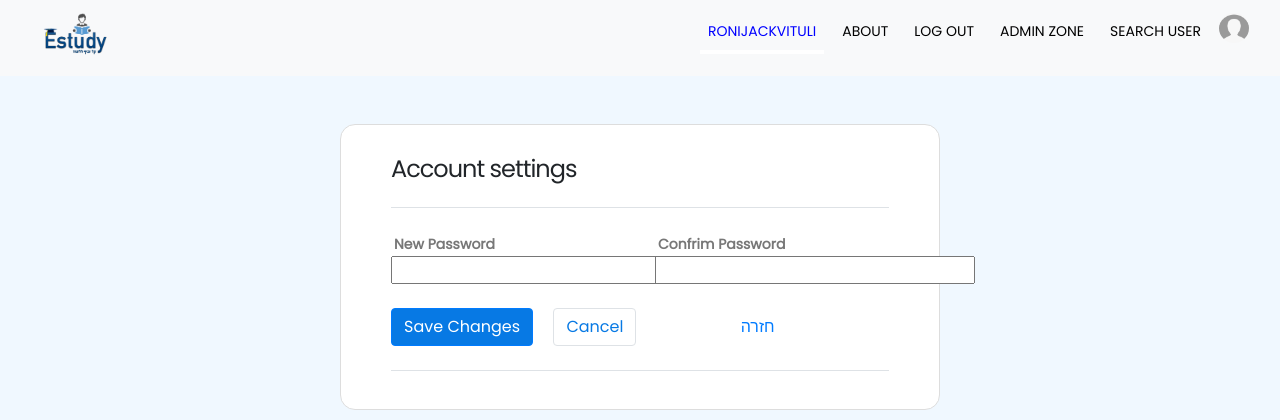
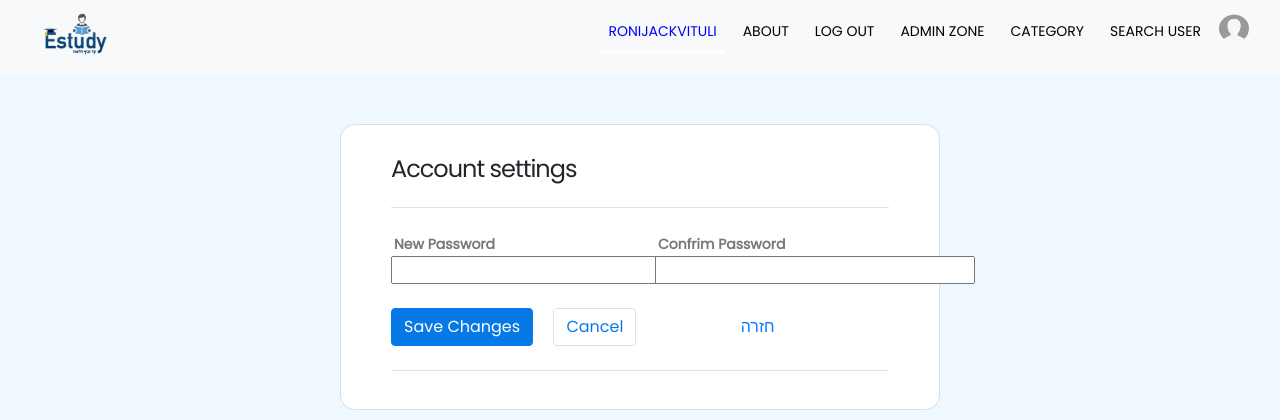
Before and after one commit to Project-Management-SCE/estudy-sce-web, a Django app: page /details/changePassword/24 in a window 1280 px wide. Shown: the top 420 px of the page. Run offline with Django 3.2, Linux system fonts and the light colour scheme; a user stored in the database is signed in; data comes from the database, SQL or seed files in the repository; some libraries are stand-ins or nearby versions.

Commit message:
BSPM2022T15-106

```diff
--- a/Estudy_Project/templates/base.html
+++ b/Estudy_Project/templates/base.html
@@ -84,10 +84,14 @@
 
                 {% if request.user.is_student %}
                   <a class="nav-link" href="{% url 'Details:d-s' request.user.id %}"><b>Settings</b></a>
+                  <a class="nav-link" href="{% url 'Category:cat' request.user.id %}"><b>Category</b></a>
                 {% elif request.user.is_lecturer%}
+                  <a class="nav-link" href="{% url 'Forum:forum-main'%}"><b>Forum</b></a>
                   <a class="nav-link" href="{% url 'Details:d-l' request.user.id %}"><b>Settings</b></a>
+                  <a class="nav-link" href="{% url 'Category:cat' request.user.id %}"><b>Category</b></a>
                   {% else %}
                   <a class="nav-link" href="/admin"><b>Admin Zone</b></a>
+                  <a class="nav-link" href="{% url 'Category:cat' request.user.id %}"><b>Category</b></a>
                   <a class="nav-link" href="{% url 'HomePage:search-user' %}"><b>Search User</b></a>
                 {% endif %}
 
```
